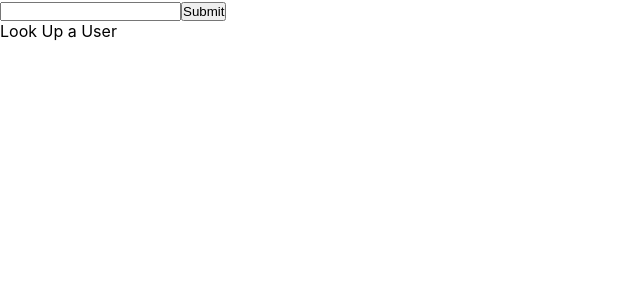
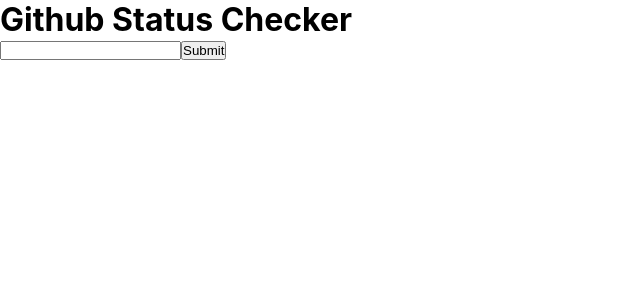
Before and after one commit to PedroEdu6786/github-user-status, a React (Create React App) app: page / in a window 1280 px wide. Shown: the top 300 px of the page, without its empty margins (0-640 px from the left). Built offline with nearby package versions, Linux system fonts and the light colour scheme.

Commit message:
Github user's repositories components implemented (Repository and UserRepos components), data fetched from github's API succeded, SearchBar prop-types react prop-types imported

```diff
--- a/src/App.js
+++ b/src/App.js
@@ -1,40 +1,60 @@
 import React, { useState } from "react";
+import Header from "./components/Header.js";
 import SearchBar from "./components/SearchBar.js";
 import UserCard from "./components/UserCard.js";
+import UserRepos from "./components/UserRepos.js";
 
 function App() {
     const [loading, setLoading] = useState(true);
     const [user, setUser] = useState({});
+    const [repos, setRepos] = useState([]);
     const [error, setErrorMessage] = useState(null);
 
+    /*
+      Fetches data from two different endpoints
+      userData fetches all basic information from a github user
+      userRepos fetches the information of all repositories this user have
+    */
     const searchUser = (username) => {
         setLoading(true);
         setErrorMessage(null);
-        fetch(`https://api.github.com/users/${username}`)
-            .then((res) => res.json())
-            .then((json) => {
-                setUser(json);
+
+        let userData = fetch(`https://api.github.com/users/${username}`);
+        let userRepos = fetch(`https://api.github.com/users/${username}/repos`);
+
+        Promise.all([userData, userRepos])
+            .then((values) => Promise.all(values.map((val) => val.json())))
+            .then((finalValues) => {
+                setUser(finalValues[0]);
+                setRepos(finalValues[1]);
                 setLoading(false);
-                console.log(json);
             })
             .catch((err) => {
                 setErrorMessage(err);
                 setLoading(false);
+                throw new Error(err);
             });
     };
 
-    const displayUserCard = () => {
-        if (loading) {
+    // Loads components containing user's github information
+    const displayUserInfo = () => {
+        if (loading && error) {
             return <div>Look Up a User</div>;
         } else {
-            return <UserCard user={user} />;
+            return (
+                <div>
+                    <UserCard user={user} />
+                    <UserRepos repos={repos} />
+                </div>
+            );
         }
     };
 
     return (
         <div className="App">
+            <Header />
             <SearchBar searchUser={searchUser} />
-            {displayUserCard()}
+            {displayUserInfo()}
         </div>
     );
 }
--- /dev/null
+++ b/src/components/Header.js
@@ -0,0 +1,11 @@
+import React from "react";
+
+const Header = () => {
+    return (
+        <header className="header-container">
+            <h1>Github Status Checker</h1>
+        </header>
+    );
+};
+
+export default Header;
--- /dev/null
+++ b/src/components/Repository.js
@@ -0,0 +1,15 @@
+import React from "react";
+
+function Repository(props) {
+    const { name, description, html_url, language } = props.repo;
+    return (
+        <div>
+            <h1>{name}</h1>
+            <p>{description}</p>
+            <p>{html_url}</p>
+            <p>{language}</p>
+        </div>
+    );
+}
+
+export default Repository;
--- a/src/components/SearchBar.js
+++ b/src/components/SearchBar.js
@@ -1,4 +1,5 @@
 import React, { useState } from "react";
+import PropTypes from "prop-types";
 
 function SearchBar(props) {
     const { searchUser } = props;
@@ -21,4 +22,6 @@
     );
 }
 
+SearchBar.propTypes = {};
+
 export default SearchBar;
--- /dev/null
+++ b/src/components/UserRepos.js
@@ -0,0 +1,10 @@
+import React from "react";
+import Repository from "./Repository";
+
+function UserRepos(props) {
+    const { repos } = props;
+
+    return repos.map((repo, i) => <Repository key={i} repo={repo} />);
+}
+
+export default UserRepos;
```
Also changed, not shown: 1 other file (tests, documents, lock files or other folders).
